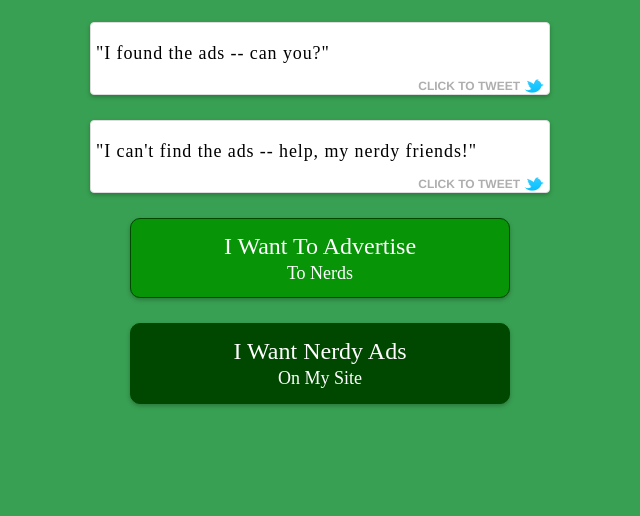
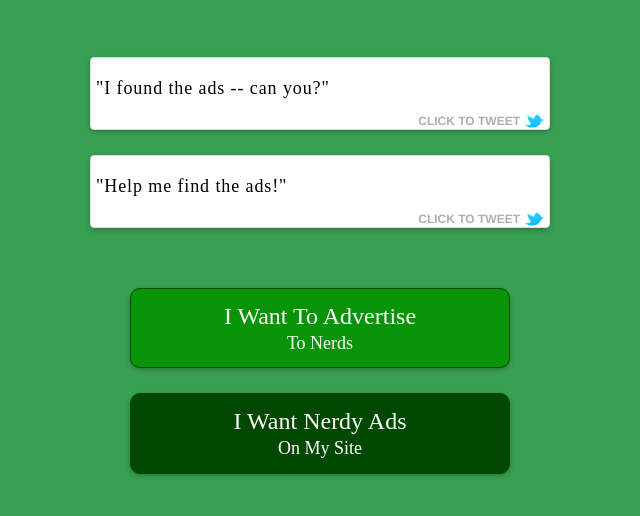
Before and after one commit to nathanlippi/nerdyAds, a plain HTML site: page index.html in a window 1280 px wide. Shown: the part 236-752 px from the top of the page, without its empty margins (320-960 px from the left). Drawn offline with nearby package versions, Linux system fonts and the light colour scheme; a script that the page names is missing.

Commit message:
A bit of decluttering.

```diff
--- a/index.html
+++ b/index.html
@@ -21,6 +21,7 @@
                   Can You Find Them?
                 </h2>
 				</div>
+
 				<div class="tweet-main">
 					<div class="tweet-box">
 
@@ -33,7 +34,7 @@
 					<div class="tweet-box">
 
 						<div class="tweet-box-text">
-							<a href="https://twitter.com/intent/tweet?text=I%20can%27t%20find%20the%20ads%20--%20help,%20my%20nerdy%20friends!&url=http%3A%2F%2Fnerdyads.com&via=nerdyads">"I can't find the ads -- help, my nerdy friends!"</a>
+							<a href="https://twitter.com/intent/tweet?text=I%20can%27t%20find%20the%20ads%20--%20help,%20my%20nerdy%20friends!&url=http%3A%2F%2Fnerdyads.com&via=nerdyads">"Help me find the ads!"</a>
 						</div>
 						<a href="https://twitter.com/intent/tweet?text=I%20can%27t%20find%20the%20ads%20--%20help,%20my%20nerdy%20friends!&url=http%3A%2F%2Fnerdyads.com&via=nerdyads" class="tweet-btn">Click to Tweet</a>
 
--- a/style.css
+++ b/style.css
@@ -39,7 +39,7 @@ body {
   font-size: 48px;
 }
 .tweet-main {
-  margin: 0px auto;
+  margin: 60px auto;
   max-width: 460px;
 }
 .tweet-box {
```
